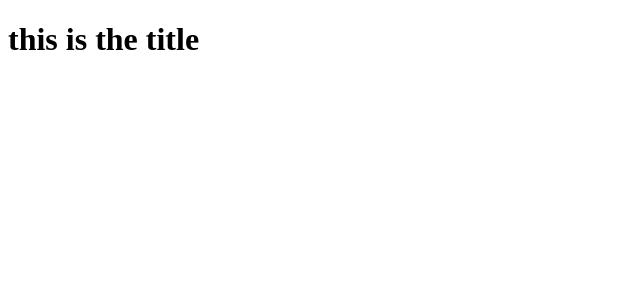
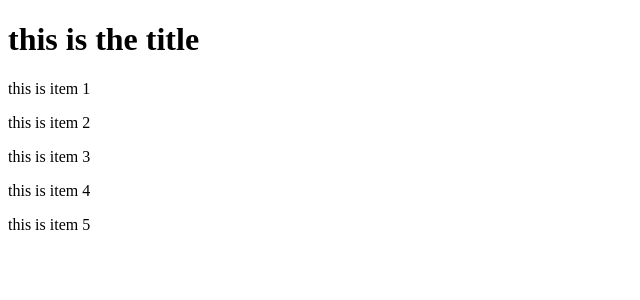
Before and after one commit to danasugu/vue-project, a Vue app: page / in a window 1280 px wide. Shown: the top 300 px of the page, without its empty margins (0-640 px from the left). Built offline with nearby package versions, Linux system fonts and the light colour scheme.

Commit message:
Update App.vue

```diff
--- a/src/App.vue
+++ b/src/App.vue
@@ -1,6 +1,7 @@
 <template>
   <div id="app">
     <h1>{{title}}</h1>
+    <p v-for="item in items" :key="item">{{item}}</p>
   </div>
 </template>
 
@@ -9,7 +10,14 @@ export default {
   name: 'App',
   data(){
     return{
-      title:"this is the title"
+      title:"this is the title",
+      items:[
+        "this is item 1",
+        "this is item 2",
+        "this is item 3",
+        "this is item 4",
+        "this is item 5"
+      ],
       }
     }
   };
```
